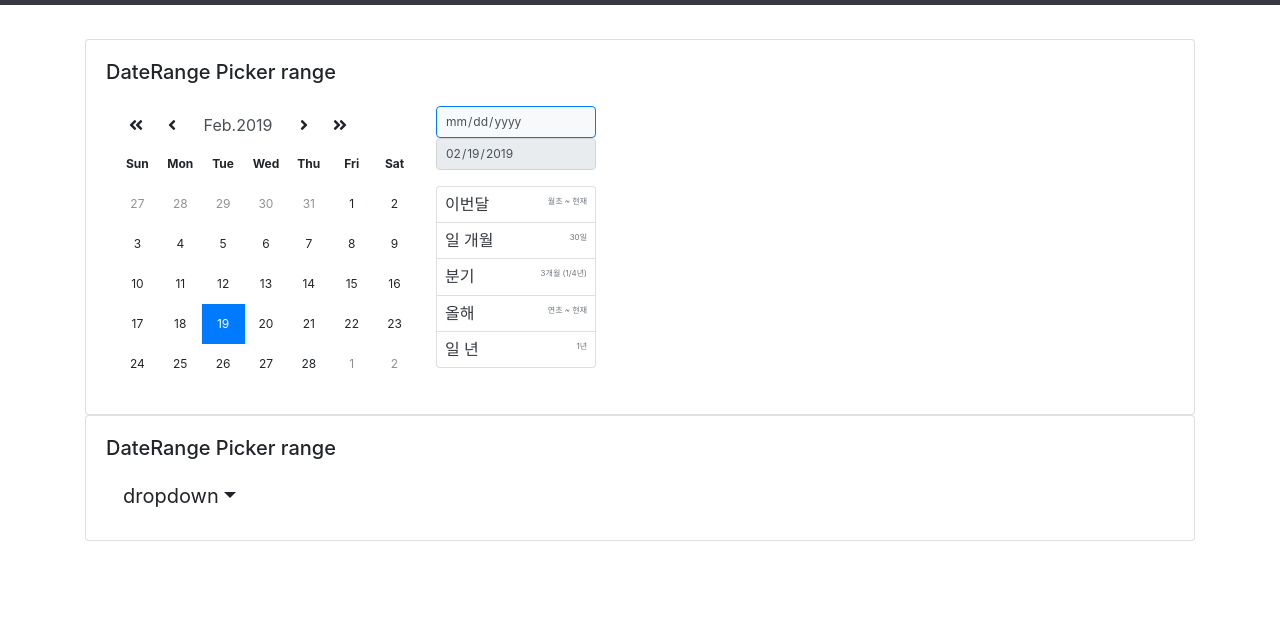
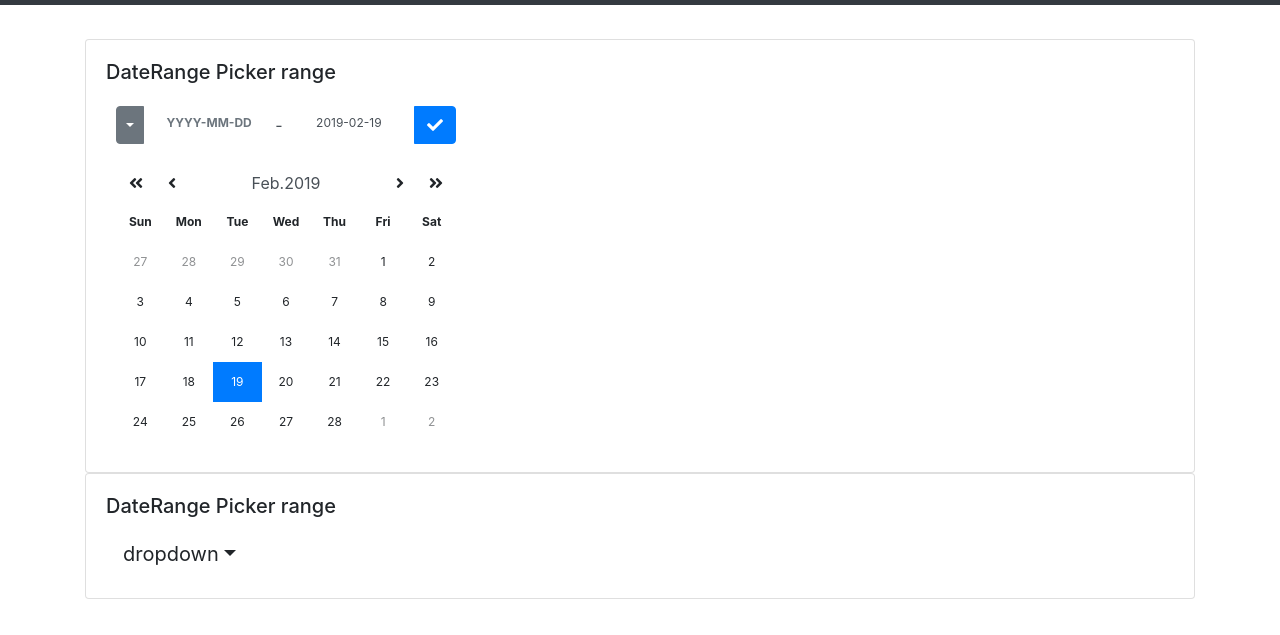
Before and after one commit to nmg-dev/bs-daterange, a plain HTML site: page index.html in a window 1280 px wide. Shown: the part 51-686 px from the top of the page. Drawn offline with nearby package versions, Linux system fonts and the light colour scheme.

Commit message:
init beta done

```diff
--- a/daterange.css
+++ b/daterange.css
@@ -3,9 +3,8 @@
 }
 
 .daterange {
-	display: flex;
-	flex-direction: row;
 	padding: calc(0.5*var(--cell-unit));
+	max-width: calc(18*var(--cell-unit))
 }
 
 
@@ -13,18 +12,18 @@
 .daterange .bs-daterange-wrapper {
 	display: flex;
 	flex-direction: column;
-	width: calc(15*var(--cell-unit));
 }
 
 .daterange .bs-daterange-calendar {
 	font-size: 0.75rem;
 	line-height: 2.5em;
+	width: 100%;
 }
 
 .daterange .bs-daterange-selector {
 	justify-content: flex-start;
-	width: calc(9*var(--cell-unit));
-	padding-left: var(--cell-unit);
+	margin-bottom: var(--cell-unit);
+	/*padding-left: var(--cell-unit);*/
 }
 
 .daterange .bs-daterange-control {
@@ -53,7 +52,6 @@
 
 .daterange .input-group input,.daterange .input-group .input-group-text {
 	background-color: transparent;
-	width: 100px;
 	border: none;
 	justify-content: center;
 	text-align: center;
@@ -108,14 +106,18 @@
 	opacity: 0.5;
 }
 
-.daterange .bs-daterange-selector .bs-daterange-controls input {
+.daterange .bs-daterange-selector input.bs-daterange-period {
+	font-weight: inherit;
 	font-size: 0.75rem;
 	padding: 0.5rem;
+	border-color: var(--secondary);
 }
 
-.daterange .bs-daterange-selector .bs-daterange-controls input.focused {
-	background-color: var(--light);
-	border-color: var(--primary);
+.daterange .bs-daterange-selector input.bs-daterange-period:focus,
+.daterange .bs-daterange-selector input.bs-daterange-period.focused {
+	font-weight: 700;
+	color: var(--primary);
+	background-color: var(--white);
 }
 
 .daterange .bs-daterange-selector .bs-daterange-presets {
--- a/daterange.js
+++ b/daterange.js
@@ -17,6 +17,11 @@ $.fn.daterange = (function(options) {
 		'a_year': (till)=>moment(till).add(-1, 'year').format(DATE_FORMAT),
 	};
 	const _TODAY = moment().format(DATE_FORMAT);
+
+	const EVENTS = {
+		ON_REDRAW: 'bs.daterange.redraw.on',
+		ON_SELECT: 'bs.daterange.selected.on',
+	}
 
 	const DEFAULT_OPTIONS = {
 		calendar: '2019-02',
@@ -45,39 +50,34 @@ $.fn.daterange = (function(options) {
 	};
 
 	this.__preset_ranges = PRESET_RANGES;
-	// console.log(this, options);
 
 	this._options = Object.assign(DEFAULT_OPTIONS, this[0].dataset, options);
-	// console.log(this._options);
 
-
-	let _onClickControl = function(ev) {
-		let ctrl = ev.target.tagName != 'I' ? ev.target : ev.target.parentElement;
-		console.log(ev, ctrl);
-		// on click title control
-    	if(ctrl.classList.contains('bs-daterange-control')) {
+	this._onClickControlHandlers = [
+		{cls: 'bs-daterange-control', fn: function(ctrl) {
 			let unit = ctrl.classList.contains('bs-daterange-year') ? 'year' : 'month';
     		let direction = ctrl.classList.contains('bs-daterange-prev') ? -1 : 1;
 
     		this._options.calendar = moment(this._options.calendar)
     			.add(unit, direction)
     			.format(MONTH_FORMAT);
-    	}
-    	// on click calendar
-    	if(ctrl.classList.contains('bs-daterange-cellbody')) {
+		}},
+		{cls: 'bs-daterange-cellbody', fn: function(ctrl) {
 			if(this._options.focused) {
     			this._options.ranged[this._options.focused] = ctrl.dataset.date;
     			this._options.focused = null;
     		}
     		this._options.selected = ctrl.dataset.date;
-    	}
-    	// on click input
-    	if(ctrl.classList.contains('bs-daterange-period')) {
+		}},
+		{cls: 'bs-daterange-period', skipRedraw: true, fn: function(ctrl) {
 			this._options.selected = null;
     		this._options.focused = ctrl.name;
+    		if(ctrl.value) {
+    			this._options.calendar = moment(ctrl.value).format(MONTH_FORMAT);
+    			this._drawControls();
     		}
-    	// on click preset
-    	if(ctrl.hasAttribute('preset-idx')) {
+		}},
+		{attr: 'preset-idx', fn: function(ctrl) {
 			if(!this._options.ranged.till)
     			this._options.ranged.till = moment().format(DATE_FORMAT);
     		let pidx = parseInt(ctrl.getAttribute('preset-idx'));
@@ -85,29 +85,67 @@ $.fn.daterange = (function(options) {
     		this._options.selected = this._options.ranged.from;
     		this._options.focused = null;
     		this._options.presets[pidx].selected = true;
+		}},
+		{cls: 'dropdown-toggle', skipRedraw: true, fn: function(ctrl) {
+			let menu = $(ctrl.parentElement).find('.dropdown-menu').toggleClass('show');
+		}},
+		{cls: 'bs-daterange-selector-submit', fn: function(ctrl) {
+			let period = {};
+			this._selector.find('input.bs-daterange-period').each(function(idx, input) {
+				period[input.getAttribute('name')] = input.value;
+			});
+
+			this.value = period;
+			this.data(period);
+			this.attr(period);
+
+			if(this.hasClass('dropdown-menu') && this.hasClass('show')) {
+				this.removeClass('show');
 			}
 
+			if(this._options.onSelected) {
+				this._options.onSelected(this);
+			}
+			this.trigger(EVENTS.ON_SELECT, [period, this]);
+		}}
+	];
+
+
+	let _onClickControl = function(ev) {
+		let ctrl = ev.target.tagName != 'I' ? ev.target : ev.target.parentElement;
+		let doRedraw = false;
+		// on click title control
+		this._onClickControlHandlers.forEach((function(handle) {
+			if((handle.cls && ctrl.classList.contains(handle.cls))
+			|| (handle.attr && ctrl.hasAttribute(handle.attr))) {
+				let handlerFn = handle.fn.bind(this);
+				handlerFn(ctrl);
+				if(!handle.skipRedraw)
+					doRedraw = true;
+			}
+		}).bind(this));
+
+    	if(doRedraw)
     		this._drawControls();
     	ev.preventDefault();
     	ev.stopPropagation();
 	}
 
-	this._drawControls = function(initializing) {
-		this.html(`<div class="bs-daterange-wrapper bs-daterange-calendar"></div><div class="bs-daterange-wrapper bs-daterange-selector"></div>`);
+	this._drawControlsCalendar = function() {
 		this._calendar = this.find('.bs-daterange-calendar');
-		this._selector = this.find('.bs-daterange-selector');
 		this._calendar.append(`<div class="input-group">
 			<div class="input-group-prepend">
 				<button class="btn bs-daterange-control bs-daterange-prev bs-daterange-year"><i class="fas fa-angle-double-left"></i></button>
 				<button class="btn bs-daterange-control bs-daterange-prev bs-daterange-month"><i class="fas fa-angle-left"></i></button>
 			</div>
-			<span class="input-group-text bs-daterange-calendar-month">${moment(this._options.calendar).format(this._options.titleFormat)}</span>
+			<input class="form-control bs-daterange-calendar-month" type="text" value="${moment(this._options.calendar).format(this._options.titleFormat)}" disabled>
 			<div class="input-group-append">
 				<button class="btn bs-daterange-control bs-daterange-next bs-daterange-month"><i class="fas fa-angle-right"></i></button>
 				<button class="btn bs-daterange-control bs-daterange-next bs-daterange-year"><i class="fas fa-angle-double-right"></i></button>
 			</div>
 		</div>
 		<table class="bs-daterange-calendar-table"></table>`);
+
 		let tbl = $(this._calendar).find('table.bs-daterange-calendar-table');
 		tbl.append(`<thead><tr></tr></thead><tbody></tbody>`);
 		let thead = tbl.find('thead>tr');
@@ -169,25 +207,47 @@ $.fn.daterange = (function(options) {
 		    	// .html(`<span class="period-till">${range_till.date()}</span>`);
 	    }
 
-	    let presets = this._options.presets.map(
-	    	(ps, idx)=>`<a href="#" class="list-group-item list-group-item-action flex-column align-items-start bs-daterange-preset-item ${ps.selected?'active':''}"  preset-idx=${idx}>
-    			<div class="d-flex w-100 justify-content-between" preset-idx=${idx}>
-	      			<h5 preset-idx=${idx}>${ps.title}</h5>
-	      			<small preset-idx=${idx}>${ps.desc}</small>
+	    this.trigger(EVENTS.ON_REDRAW, [this]);
+	}
+
+	this._drawControlsSelector = function() {
+		this._selector = this.find('.bs-daterange-selector');
+
+		this._selector.html(`<div class="input-group bs-daterange-selector-group b-1">
+			<div class="input-group-prepend">
+				<span class="input-group-text"><i class="fas fa-calendar-alt"></i></span>
 			</div>
-    		</a>`) || [];
-	   	this._selector.append(`<div class="list-group bs-daterange-presets">${presets.join(' ')}</div>`);
-	    this._selector.prepend(`<div class="bs-daterange-controls">
-	    	<div class="form-group">
-	    		<input class="form-control bs-daterange-period bs-daterange-from" name="from" type="date" value="${this._options.ranged.from}" readonly>
-	    		<input class="form-control bs-daterange-period bs-daterange-till" name="till" type="date" value="${this._options.ranged.till}" readonly>
+			<input class="form-control bs-daterange-period bs-daterange-from" placeholder="${DATE_FORMAT}" name="from" value="${this._options.ranged.from || ''}" readonly>
+			<span class="input-group-text">-</span>
+	    	<input class="form-control bs-daterange-period bs-daterange-till" placeholder="${DATE_FORMAT}" name="till" value="${this._options.ranged.till || ''}" readonly>
+	    	<div class="input-group-append">
+	    		<button class="btn btn-primary bs-daterange-selector-submit"><i class="fas fa-check"></i></button>
 	    	</div>
 		</div>`);
 
+	    let presets = this._options.presets.map(
+	    	(ps, idx)=>`<a href="#" class="dropdown-item bs-daterange-preset-item"  preset-idx=${idx}>
+      			${ps.title} <small preset-idx=${idx}>${ps.desc}</small>
+    		</a>`) || [];
+
+	    if(0<presets.length) {
+	    	let _grp = this._selector.find('div.input-group.bs-daterange-selector-group .input-group-prepend');
+	    	_grp.html(`
+	    		<button type="button" class="btn btn-secondary dropdown-toggle dropdown-toggle-split" data-toggle="dropdown" aria-haspopup="true" aria-expanded="false"></button>
+	    		<div class="dropdown-menu">${presets.join('\n')}</div>
+	    	</div>`);
+	    }
 	    if(this._options.focused) {
 	    	this._selector.find(`input[name="${this._options.focused}"]`).addClass('focused');
 	    }
+	}
 
+	this._drawControls = function(initializing) {
+		this.html(`<div class="bs-daterange-wrapper bs-daterange-selector"></div>
+			<div class="bs-daterange-wrapper bs-daterange-calendar"></div>`);
+
+		this._drawControlsCalendar();
+		this._drawControlsSelector();
 
 		if(initializing) {
 		    this.click(_onClickControl.bind(this));
@@ -199,5 +259,5 @@ $.fn.daterange = (function(options) {
 });
 
 $('.daterange').ready(function(){
-	$('.daterange').each(function(idx, el) { console.log(el); $(el).daterange(); });
+	$('.daterange').each(function(idx, el) { $(el).daterange(); });
 });
--- a/index.html
+++ b/index.html
@@ -6,7 +6,7 @@
     <meta name="description" content="">
     <meta name="author" content="Mark Otto, Jacob Thornton, and Bootstrap contributors">
     <meta name="generator" content="Jekyll v3.8.5">
-    <title>Bootstrap datepicker</title>
+    <title>Bootstrap daterange</title>
 
     <!-- Bootstrap core CSS -->
     <link href="https://cdnjs.cloudflare.com/ajax/libs/twitter-bootstrap/4.2.1/css/bootstrap.min.css" rel="stylesheet">
@@ -81,8 +81,7 @@
           <div class="card-text">
             <!-- range default -->
             <button class="btn btn-lg dropdown-toggle" data-toggle="dropdown">dropdown</button>
-            <div class="dropdown-menu">
-              <div class="daterange"></div>
+            <div class="dropdown-menu daterange">
             </div>
           </div>
         </div>
```
Lines whose indentation alone changed are shown as unchanged.
